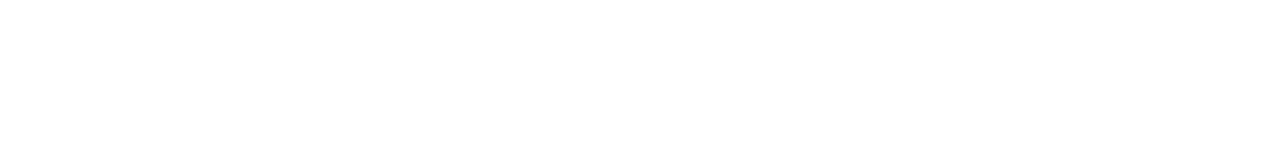
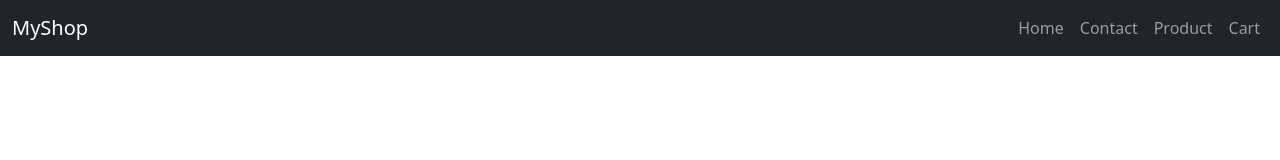
Before and after one commit to amin-babu/Product-Description-Page, a plain HTML site: page index.html in a window 1280 px wide. Drawn offline with nearby package versions, Linux system fonts and the light colour scheme.

Commit message:
Header section done

```diff
--- a/index.html
+++ b/index.html
@@ -13,7 +13,22 @@
 
   <!-- Header -->
   <header>
-
+    <nav class="navbar navbar-expand-lg navbar-dark bg-dark">
+      <div class="container-fluid">
+        <a class="navbar-brand" href="#">MyShop</a>
+        <button class="navbar-toggler" type="button" data-bs-toggle="collapse" data-bs-target="#navbarSupportedContent" aria-controls="navbarSupportedContent" aria-expanded="false" aria-label="Toggle navigation">
+          <span class="navbar-toggler-icon"></span>
+        </button>
+        <div class="collapse navbar-collapse" id="navbarSupportedContent">
+          <ul class="navbar-nav ms-auto">
+            <li class="nav-item"><a class="nav-link" href="#">Home</a></li>
+            <li class="nav-item"><a class="nav-link" href="#">Contact</a></li>
+            <li class="nav-item"><a class="nav-link" href="#">Product</a></li>
+            <li class="nav-item"><a class="nav-link" href="#">Cart</a></li>
+          </ul>
+        </div>
+      </div>
+    </nav>
   </header>
 
 
```
